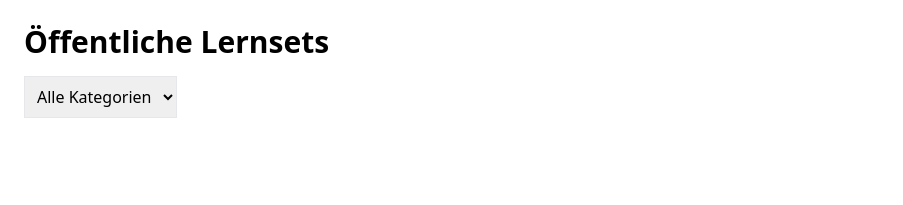
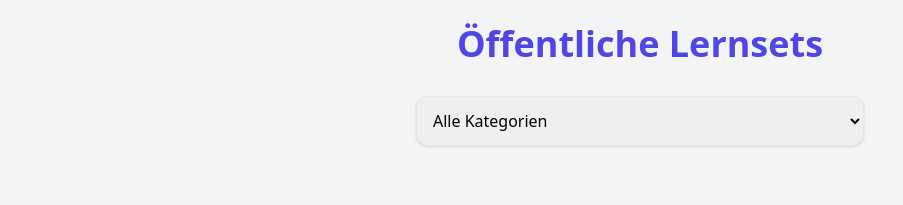
Before and after one commit to ArSiJa-Studios/Kartensets, a plain HTML site: page frontend/explore.html in a window 1280 px wide. Shown: the whole page, without its empty margins (0-903 px from the left). Drawn offline with nearby package versions, Linux system fonts and the light colour scheme.

Commit message:
Enhance explore page layout and styles

```diff
--- a/frontend/explore.html
+++ b/frontend/explore.html
@@ -6,15 +6,17 @@
   <script src="js/explore.js" defer></script>
   <script src="https://cdn.tailwindcss.com"></script>
 </head>
-<body class="p-6">
 
-  <h1 class="text-3xl font-bold mb-4">Öffentliche Lernsets</h1>
+<body class="bg-gray-100 p-6">
 
-  <select id="categoryFilter" class="border p-2 mb-4">
+  <h1 class="text-4xl font-bold text-center text-indigo-600 mb-8">Öffentliche Lernsets</h1>
+
+  <select id="categoryFilter"
+          class="border p-3 mb-8 w-full max-w-md block mx-auto rounded-xl shadow">
     <option value="">Alle Kategorien</option>
   </select>
 
-  <div id="setsContainer" class="grid grid-cols-1 gap-4"></div>
+  <div id="setsContainer" class="grid grid-cols-1 md:grid-cols-2 gap-6"></div>
 
 </body>
 </html>
```
